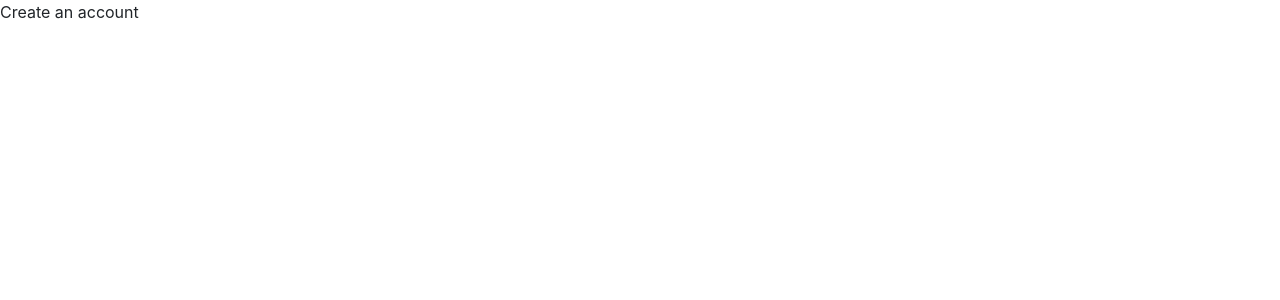
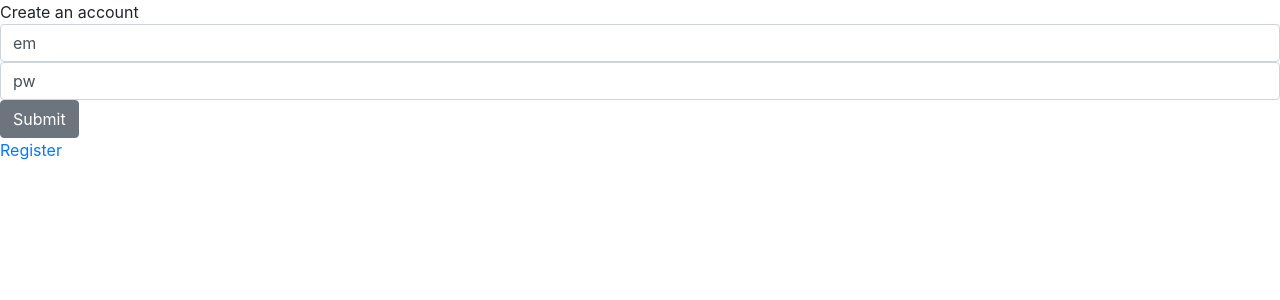
Before and after one commit to fdenoodt/todo-lu, a Vue app: page /registerview in a window 1280 px wide. Shown: the top 300 px of the page. Built offline with nearby package versions, Linux system fonts and the light colour scheme.

Commit message:
registerview

```diff
--- a/src/views/RegisterView.vue
+++ b/src/views/RegisterView.vue
@@ -1,11 +1,27 @@
 <template>
   <div>
     Create an account
+    <Form v-on:form-submit="submit"></Form>
+    <p>
+      <router-link to="/SignInView">Register</router-link>
+    </p>
   </div>
 </template>
 
 <script>
+import Form from "../components/Form";
+import { mapActions } from "vuex";
+
 export default {
-  name: "RegisterView"
-}
+  name: "RegisterView",
+  components: {
+    Form
+  },
+  methods: {
+    ...mapActions(["register"]),
+    submit(email, password) {
+      this.register({ email, password });
+    }
+  }
+};
 </script>
```
